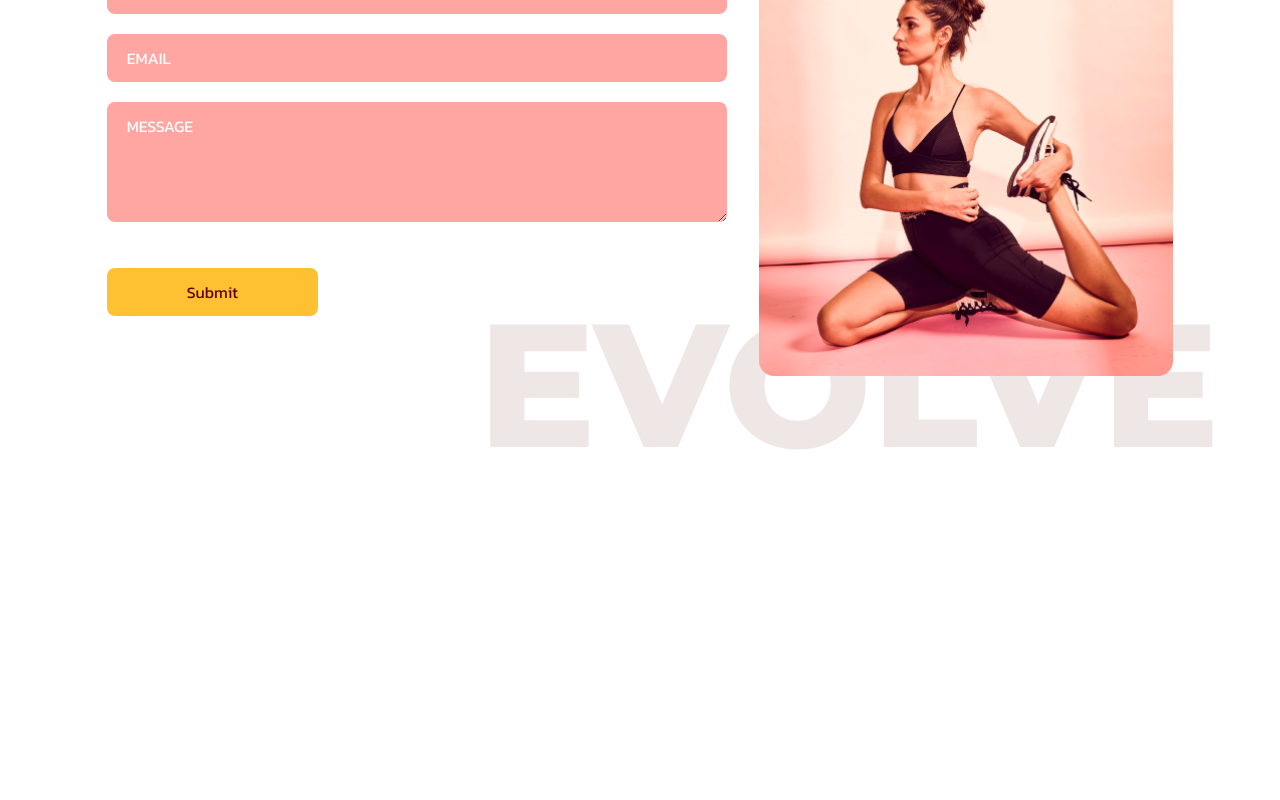
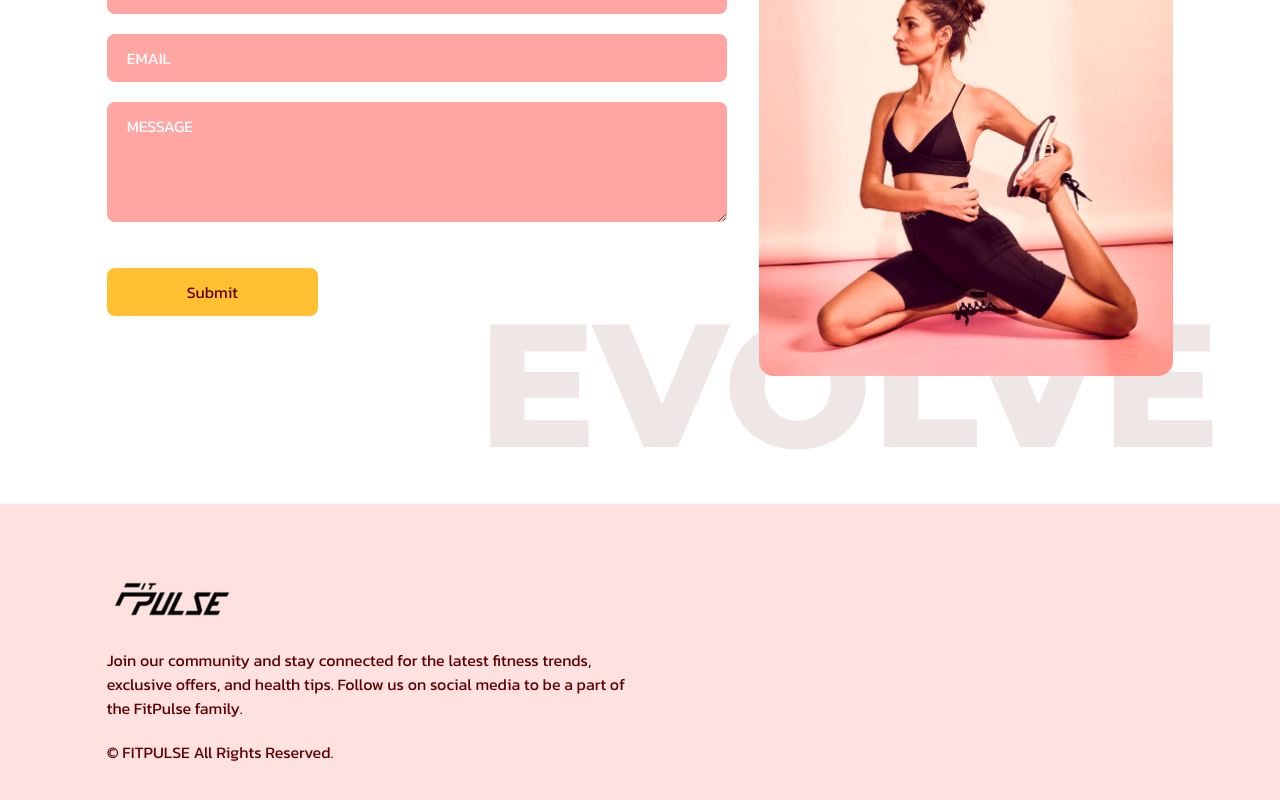
Before and after one commit to berasourabh11/fitpulse.com, a React (Vite) app in the folder client/: page / in a window 1280 px wide. Shown: the part 3521-4321 px from the top of the page. Before the commit the page ends 4025 px from the top, so only its background shows below. Built offline with nearby package versions, Linux system fonts and the light colour scheme.

Commit message:
added footer

```diff
--- a/client/src/App.tsx
+++ b/client/src/App.tsx
@@ -5,6 +5,7 @@ import Home from "./scenes/home"
 import { SelectedPage } from './shared/types';
 import OurClasses from './scenes/ourClasses';
 import ContactUs from './scenes/contactUs'
+import Footer from './scenes/footer';
 function App() {
   const [selectedPage,setSelectedPage]= useState<SelectedPage>(SelectedPage.Home)
   const [isTopOfPage,setIsTopOfPage]= useState<boolean>(true);
@@ -29,6 +30,7 @@ function App() {
       <Benefits setSelectedPage={setSelectedPage}></Benefits>
       <OurClasses setSelectedPage={setSelectedPage}></OurClasses>
       <ContactUs setSelectedPage={setSelectedPage}></ContactUs>
+      <Footer></Footer>
     </div>
   )
 }
--- /dev/null
+++ b/client/src/scenes/footer/index.tsx
@@ -0,0 +1,19 @@
+import Logo from "../../assets/logo.png";
+
+const Footer = () => {
+  return (
+    <footer className="bg-primary-100 py-16">
+      <div className="justify-content mx-auto w-5/6 gap-16 md:flex">
+        <div className="mt-16 basis-1/2 md:mt-0">
+          <img src={Logo} alt="Logo" />
+          <p className="my-5">
+            Join our community and stay connected for the latest fitness trends, exclusive offers, and health tips. Follow us on social media to be a part of the FitPulse family.
+          </p>
+          <p>&#169; FITPULSE All Rights Reserved. </p>
+        </div>
+      </div>
+    </footer>
+  );
+};
+
+export default Footer;
```
